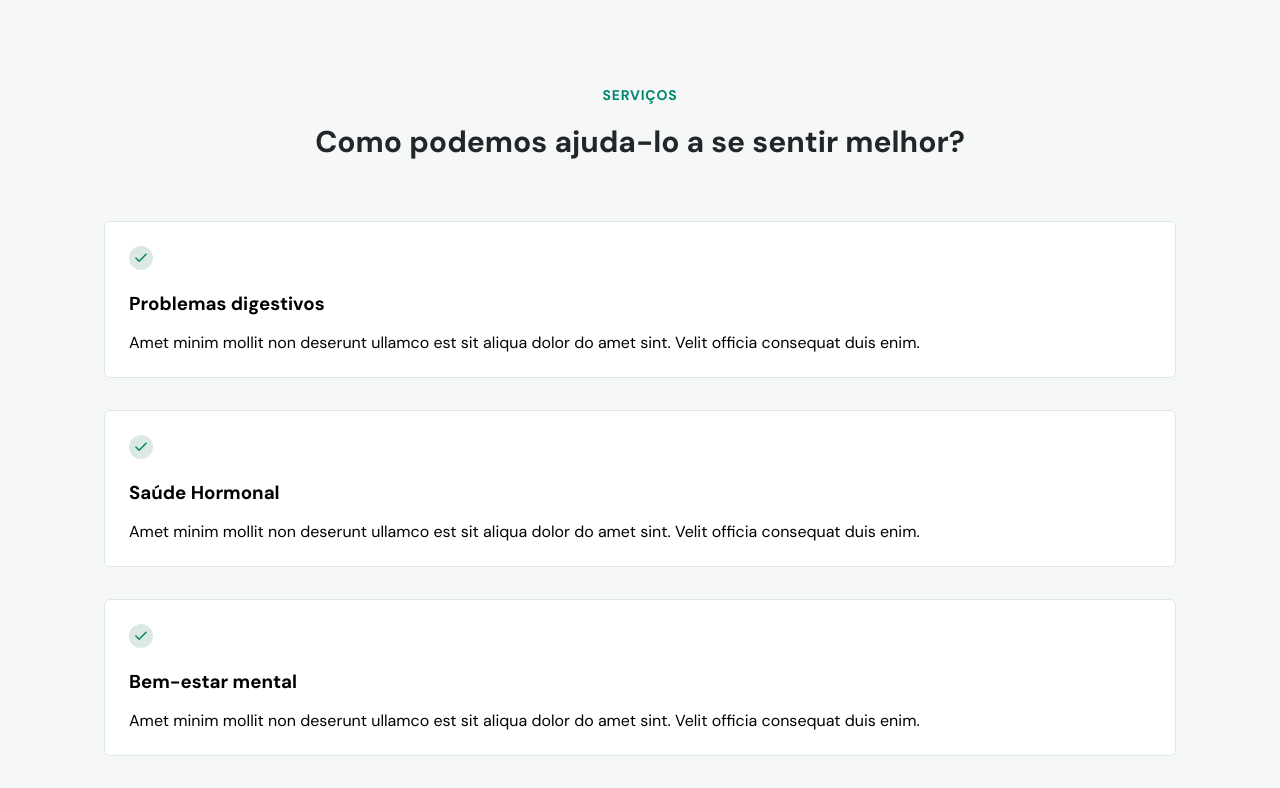
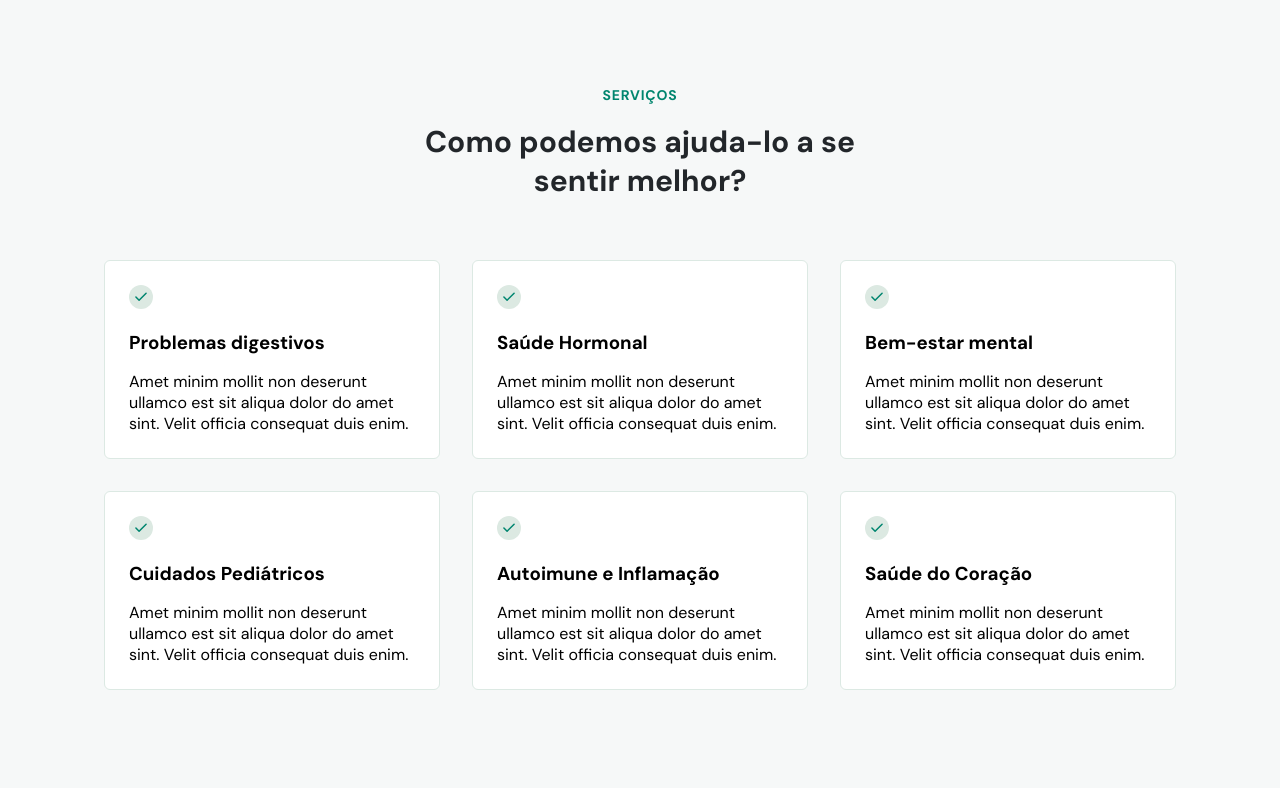
Before and after one commit to littlegudy/DoctorCare--NLW, a plain HTML site: page index.html in a window 1280 px wide. Shown: the part 940-1728 px from the top of the page. Drawn offline with nearby package versions, Linux system fonts and the light colour scheme.

Commit message:
iniciando responsivo do services

```diff
--- a/style.css
+++ b/style.css
@@ -481,6 +481,11 @@ footer .LinksSocialMedia {
     padding-block: 16rem;
   }
 
+  section h2 {
+    font-size: 4rem;
+    line-height: 5.2rem;
+  }
+
   /* reset ========= */
   nav#navscroll .wrapper * {
     margin: 0;
@@ -668,6 +673,19 @@ footer .LinksSocialMedia {
 
   /* services ========= */
 
+  #services h2 {
+    width: 47rem;
+    margin-inline: auto;
+  }
 
+  #services .cards {
+    flex-direction: row;
+    flex-wrap: wrap;
+  }
+
+  #services .card {
+    width: 30%;
+    flex-grow: 1;
+  }
 
 }
```
